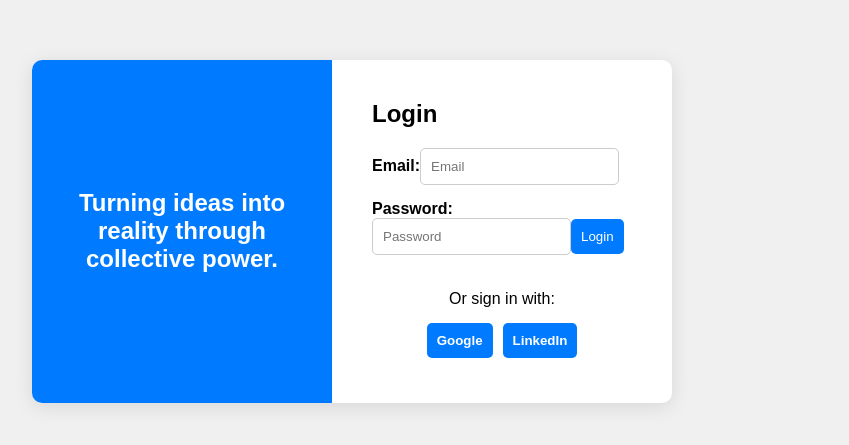
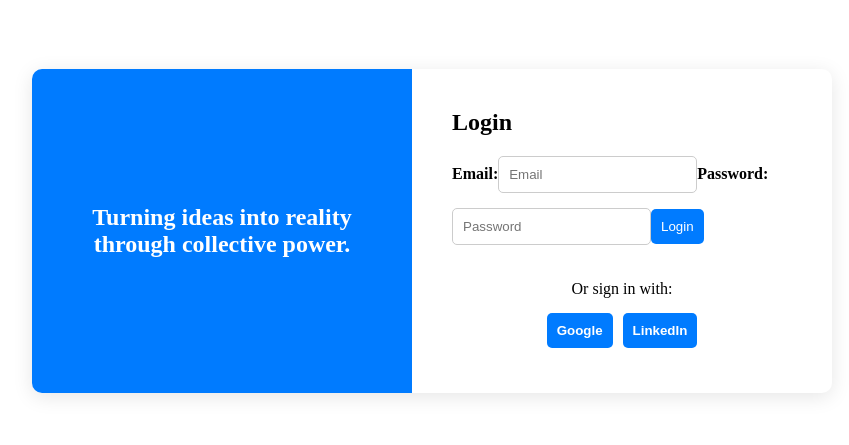
Before and after one commit to yaswanth5019k/ElevateFund, a React (Vite) app: page /login in a window 1280 px wide. Shown: the part 169-614 px from the top of the page, without its empty margins (208-1057 px from the left). Built offline with nearby package versions, Linux system fonts and the light colour scheme.

Commit message:
Adjuested css for login page

```diff
--- a/package.json
+++ b/package.json
@@ -4,7 +4,7 @@
   "version": "0.0.0",
   "type": "module",
   "scripts": {
-    "dev": "vite",
+    "dev": "vite --port 3001",
     "build": "vite build",
     "lint": "eslint .",
     "preview": "vite preview"
--- a/src/components/auth/LoginPage.css
+++ b/src/components/auth/LoginPage.css
@@ -1,11 +1,9 @@
-body {
-    margin: 0;
-    font-family: Arial, sans-serif;
-    background-color: #f0f0f0;
-    display: flex;
-    justify-content: center;
-    align-items: center;
-    height: 100vh;
+.login-page{
+  display: flex;
+  width: 100%;
+  height: 100vh;
+  align-items: center;
+  justify-content: center;
 }
 
 .login-container {
--- a/src/components/auth/LoginPage.jsx
+++ b/src/components/auth/LoginPage.jsx
@@ -31,6 +31,7 @@ const LoginPage = () => {
   };
 
   return (
+    <div className="login-page">
     <div className="login-container">
       <div className="quote-section">
         <h1>Turning ideas into reality through collective power.</h1>
@@ -67,6 +68,7 @@ const LoginPage = () => {
         </div>
       </div>
     </div>
+    </div>
   );
 };
 
```
Also changed, not shown: src/components/auth/Login.css (added).
